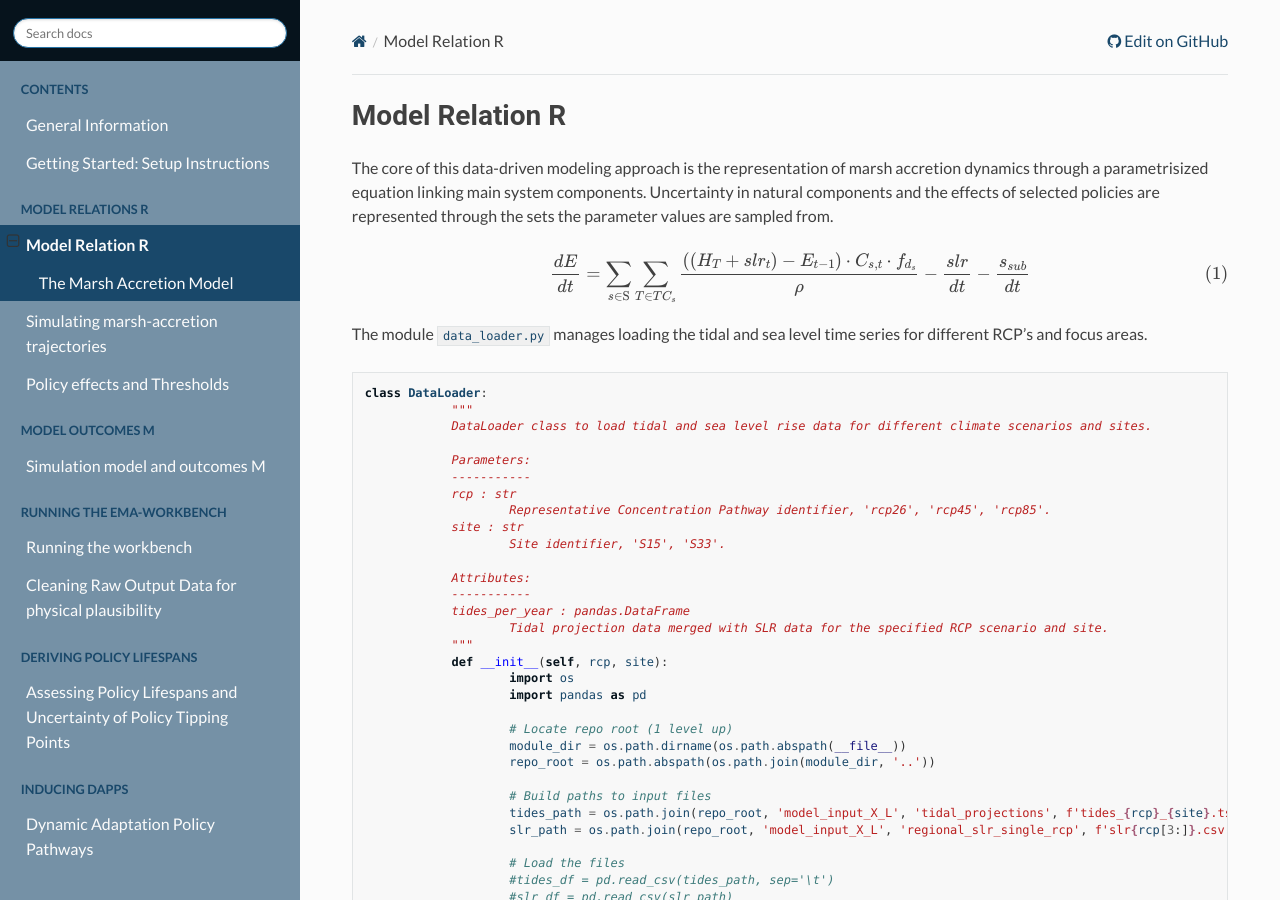
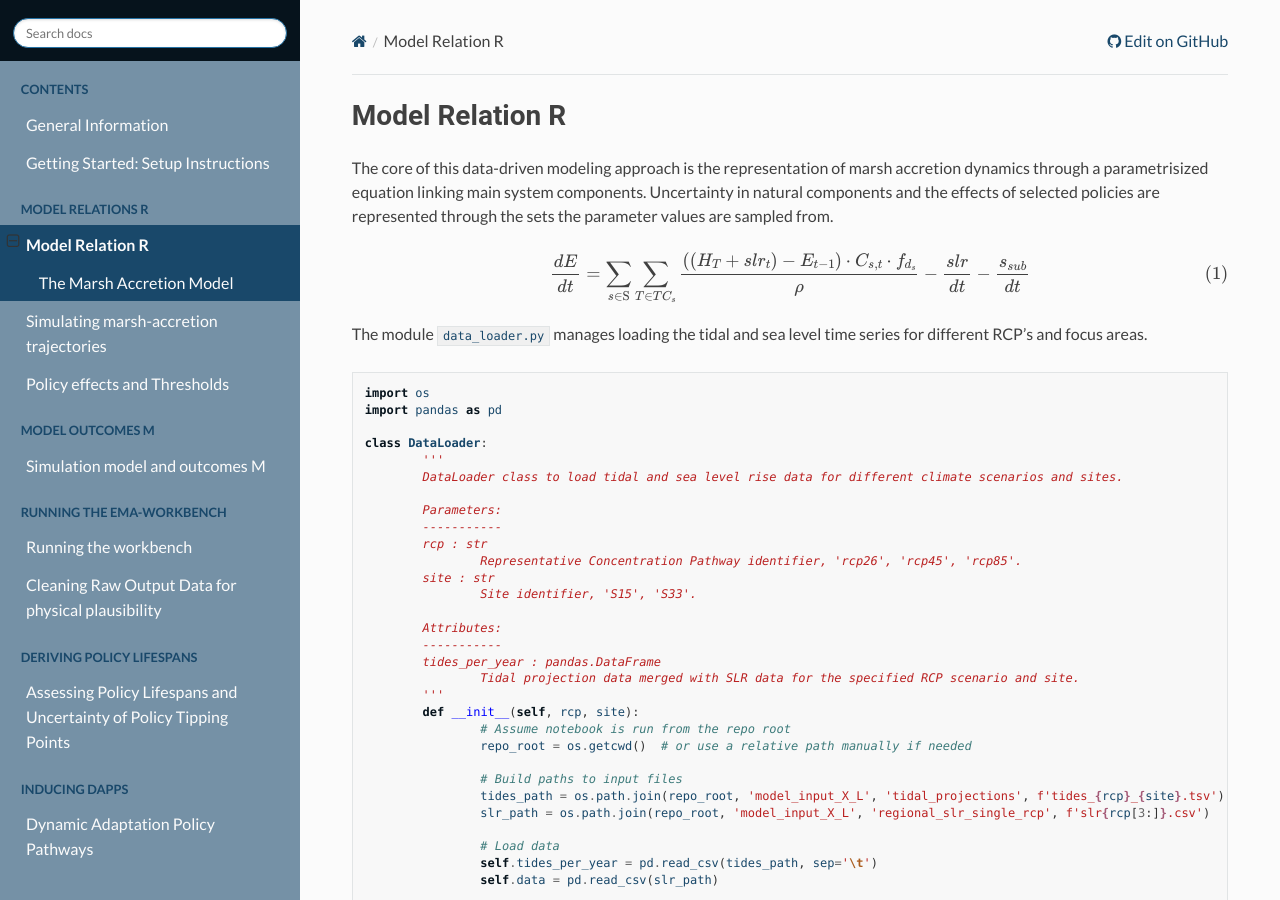
Before and after one commit to christineschottmueller/DAPP_x_marsh_session, a Sphinx documentation site: the page built from docs/chapter_02/02_marsh_elevation_model.rst, in a window 1280 px wide and 900 px high. Built offline with Sphinx 7.4.7 and the Read the Docs theme 3.1.0, drawn with Linux system fonts in a browser that asks for light colours.

Commit message:
Update rst files

```diff
--- a/docs/chapter_02/02_marsh_elevation_model.rst
+++ b/docs/chapter_02/02_marsh_elevation_model.rst
@@ -27,23 +30,16 @@ The module ``data_loader.py`` manages loading the tidal and sea level time serie
 		-----------
 		tides_per_year : pandas.DataFrame
 			Tidal projection data merged with SLR data for the specified RCP scenario and site.
-		"""
+		'''
 		def __init__(self, rcp, site):
-			import os
-			import pandas as pd
-
-			# Locate repo root (1 level up)
-			module_dir = os.path.dirname(os.path.abspath(__file__))
-			repo_root = os.path.abspath(os.path.join(module_dir, '..'))
+			# Assume notebook is run from the repo root
+			repo_root = os.getcwd()  # or use a relative path manually if needed
 
 			# Build paths to input files
 			tides_path = os.path.join(repo_root, 'model_input_X_L', 'tidal_projections', f'tides_{rcp}_{site}.tsv')
 			slr_path = os.path.join(repo_root, 'model_input_X_L', 'regional_slr_single_rcp', f'slr{rcp[3:]}.csv')
 
-			# Load the files
-			#tides_df = pd.read_csv(tides_path, sep='\t')
-			#slr_df = pd.read_csv(slr_path)
-
+			# Load data
 			self.tides_per_year = pd.read_csv(tides_path, sep='\t')
 			self.data = pd.read_csv(slr_path)
 
```
Also changed, not shown: other parts of docs/chapter_02/02_marsh_elevation_model.rst (+5 -2 lines).
